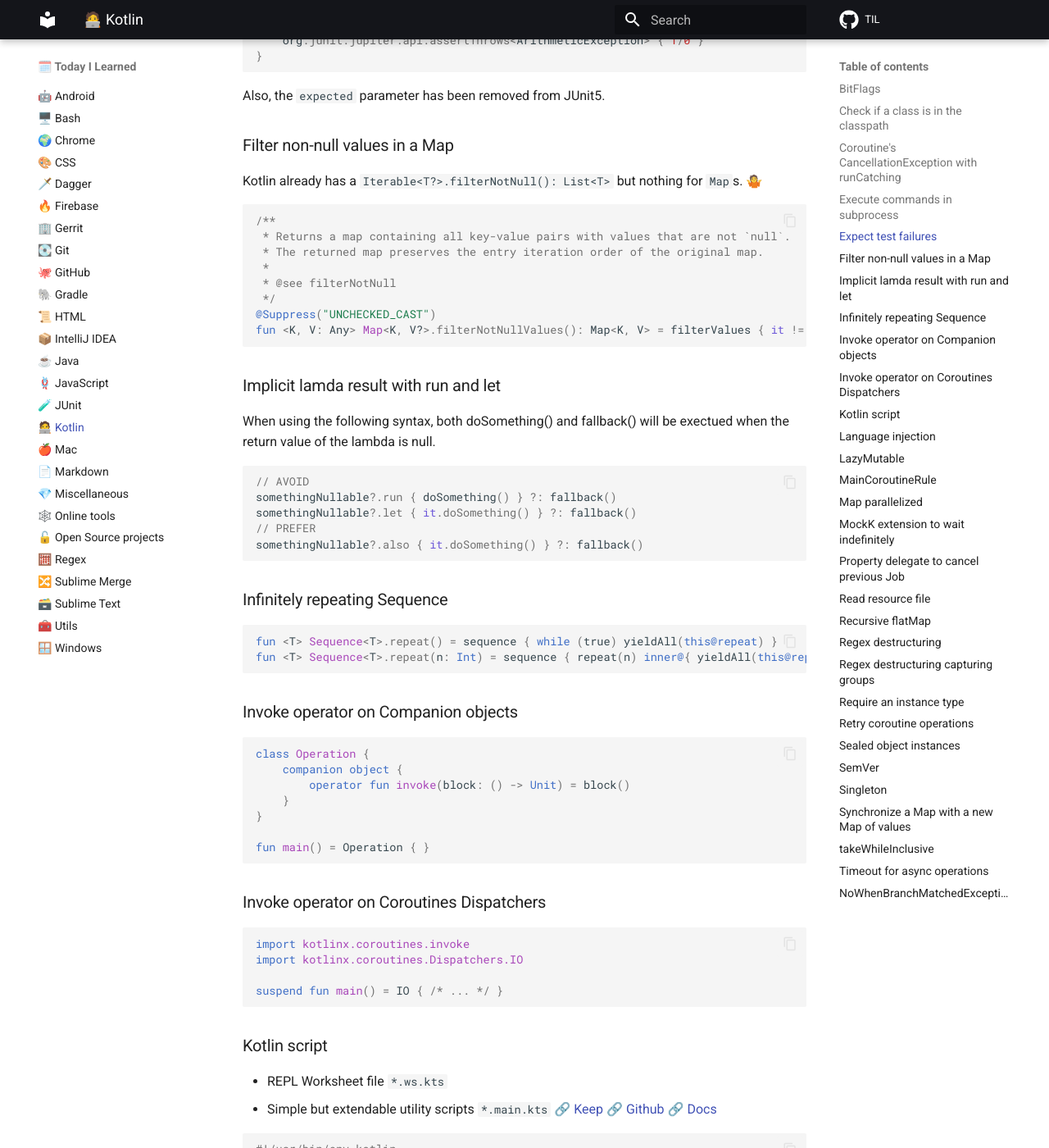
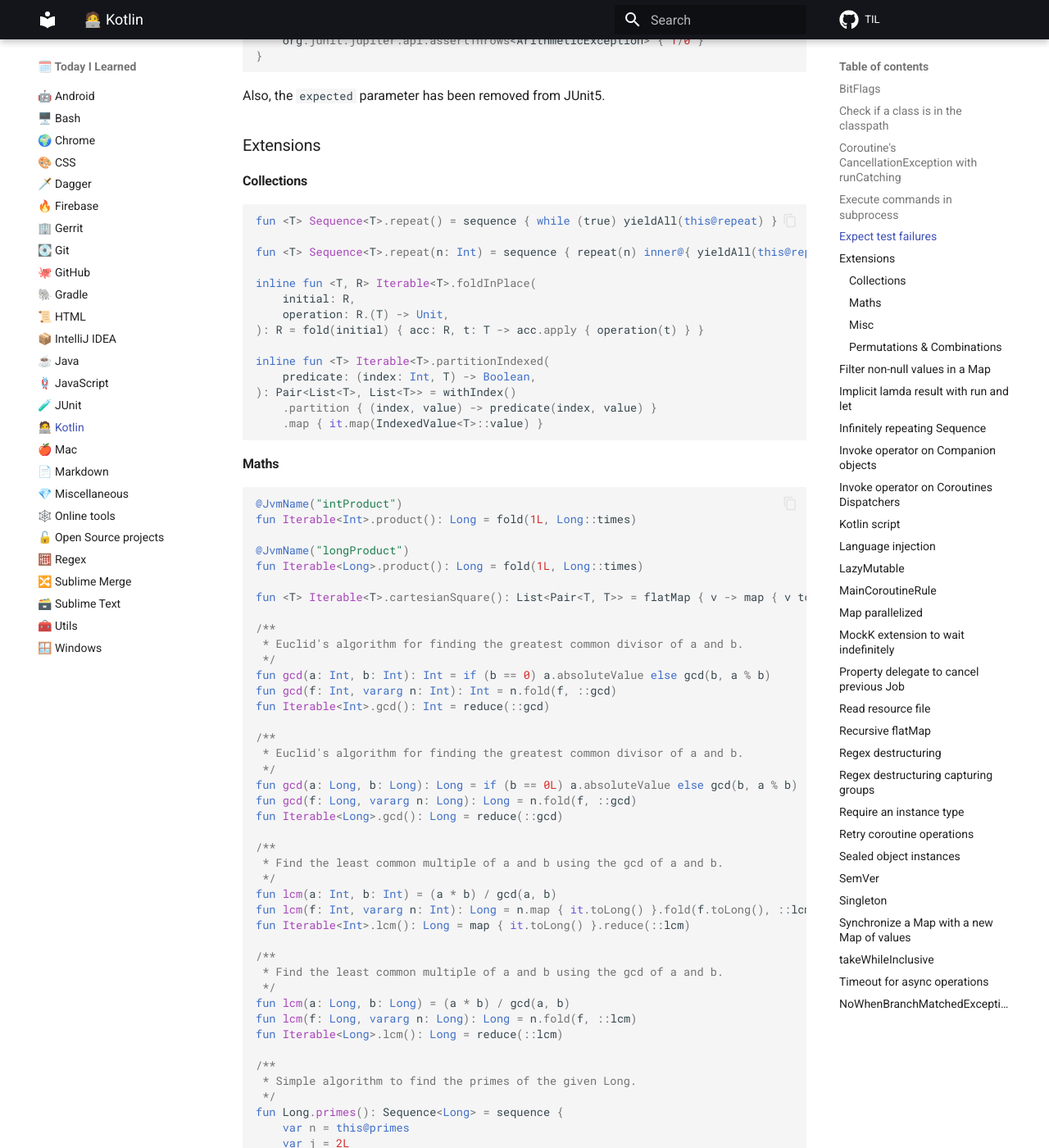
Before and after one commit to SimonMarquis/TIL, an MkDocs documentation site: the page built from docs/kotlin.md, in a window 1280 px wide and 1400 px high, scrolled down 2389 px. Shown: the whole window at 82% size. Built offline with MkDocs 1.6.1 and Material for MkDocs 9.7.7, drawn with Linux system fonts in a browser that asks for light colours; comment, search, counter and statistics services are not loaded; some of the changed text lies outside the part shown.

Commit message:
[Kotlin] Extensions

````diff
--- a/docs/kotlin.md
+++ b/docs/kotlin.md
@@ -121,6 +121,118 @@ fun junit() {
 ```
 
 Also, the `expected` parameter has been removed from JUnit5.
+
+### Extensions
+
+#### Collections
+
+```kotlin
+fun <T> Sequence<T>.repeat() = sequence { while (true) yieldAll(this@repeat) }
+
+fun <T> Sequence<T>.repeat(n: Int) = sequence { repeat(n) inner@{ yieldAll(this@repeat) } }
+
+inline fun <T, R> Iterable<T>.foldInPlace(
+    initial: R,
+    operation: R.(T) -> Unit,
+): R = fold(initial) { acc: R, t: T -> acc.apply { operation(t) } }
+
+inline fun <T> Iterable<T>.partitionIndexed(
+    predicate: (index: Int, T) -> Boolean,
+): Pair<List<T>, List<T>> = withIndex()
+    .partition { (index, value) -> predicate(index, value) }
+    .map { it.map(IndexedValue<T>::value) }
+```
+
+#### Maths
+
+```kotlin
+@JvmName("intProduct")
+fun Iterable<Int>.product(): Long = fold(1L, Long::times)
+
+@JvmName("longProduct")
+fun Iterable<Long>.product(): Long = fold(1L, Long::times)
+
+fun <T> Iterable<T>.cartesianSquare(): List<Pair<T, T>> = flatMap { v -> map { v to it } }
+
+/**
+ * Euclid's algorithm for finding the greatest common divisor of a and b.
+ */
+fun gcd(a: Int, b: Int): Int = if (b == 0) a.absoluteValue else gcd(b, a % b)
+fun gcd(f: Int, vararg n: Int): Int = n.fold(f, ::gcd)
+fun Iterable<Int>.gcd(): Int = reduce(::gcd)
+
+/**
+ * Euclid's algorithm for finding the greatest common divisor of a and b.
+ */
+fun gcd(a: Long, b: Long): Long = if (b == 0L) a.absoluteValue else gcd(b, a % b)
+fun gcd(f: Long, vararg n: Long): Long = n.fold(f, ::gcd)
+fun Iterable<Long>.gcd(): Long = reduce(::gcd)
+
+/**
+ * Find the least common multiple of a and b using the gcd of a and b.
+ */
+fun lcm(a: Int, b: Int) = (a * b) / gcd(a, b)
+fun lcm(f: Int, vararg n: Int): Long = n.map { it.toLong() }.fold(f.toLong(), ::lcm)
+fun Iterable<Int>.lcm(): Long = map { it.toLong() }.reduce(::lcm)
+
+/**
+ * Find the least common multiple of a and b using the gcd of a and b.
+ */
+fun lcm(a: Long, b: Long) = (a * b) / gcd(a, b)
+fun lcm(f: Long, vararg n: Long): Long = n.fold(f, ::lcm)
+fun Iterable<Long>.lcm(): Long = reduce(::lcm)
+
+/**
+ * Simple algorithm to find the primes of the given Long.
+ */
+fun Long.primes(): Sequence<Long> = sequence {
+    var n = this@primes
+    var j = 2L
+    while (j * j <= n) {
+        while (n % j == 0L) {
+            yield(j)
+            n /= j
+        }
+        j++
+    }
+    if (n > 1) yield(n)
+}
+```
+
+#### Misc
+
+```kotlin
+operator fun String.times(n: Int) = repeat(n)
+
+inline fun <T, R> Pair<T, T>.map(transform: (T) -> R): Pair<R, R> = transform(first) to transform(second)
+```
+
+#### Permutations & Combinations
+
+```kotlin
+fun <T> List<T>.permutations(): List<List<T>> {
+    if (isEmpty()) return emptyList()
+    if (size == 1) return listOf(this)
+    val elementToInsert = first()
+    return drop(1).permutations().flatMap { p -> List(size) { p.toMutableList().apply { add(it, elementToInsert) } } }
+}
+
+fun <T> List<T>.permutationsSequence(): Sequence<List<T>> {
+    if (isEmpty()) return emptySequence()
+    if (size == 1) return sequenceOf(this)
+    val elementToInsert = first()
+    return drop(1).permutationsSequence()
+        .flatMap { p -> List(size) { p.toMutableList().apply { add(it, elementToInsert) } } }
+}
+
+fun <T> List<T>.pairs(): Sequence<Pair<T, T>> = sequence {
+    for (i in 0 until size - 1)
+        for (j in i + 1 until size) {
+            yield(this@pairs[i] to this@pairs[j])
+            yield(this@pairs[j] to this@pairs[i])
+        }
+}
+```
 
 ### Filter non-null values in a Map
 
````
